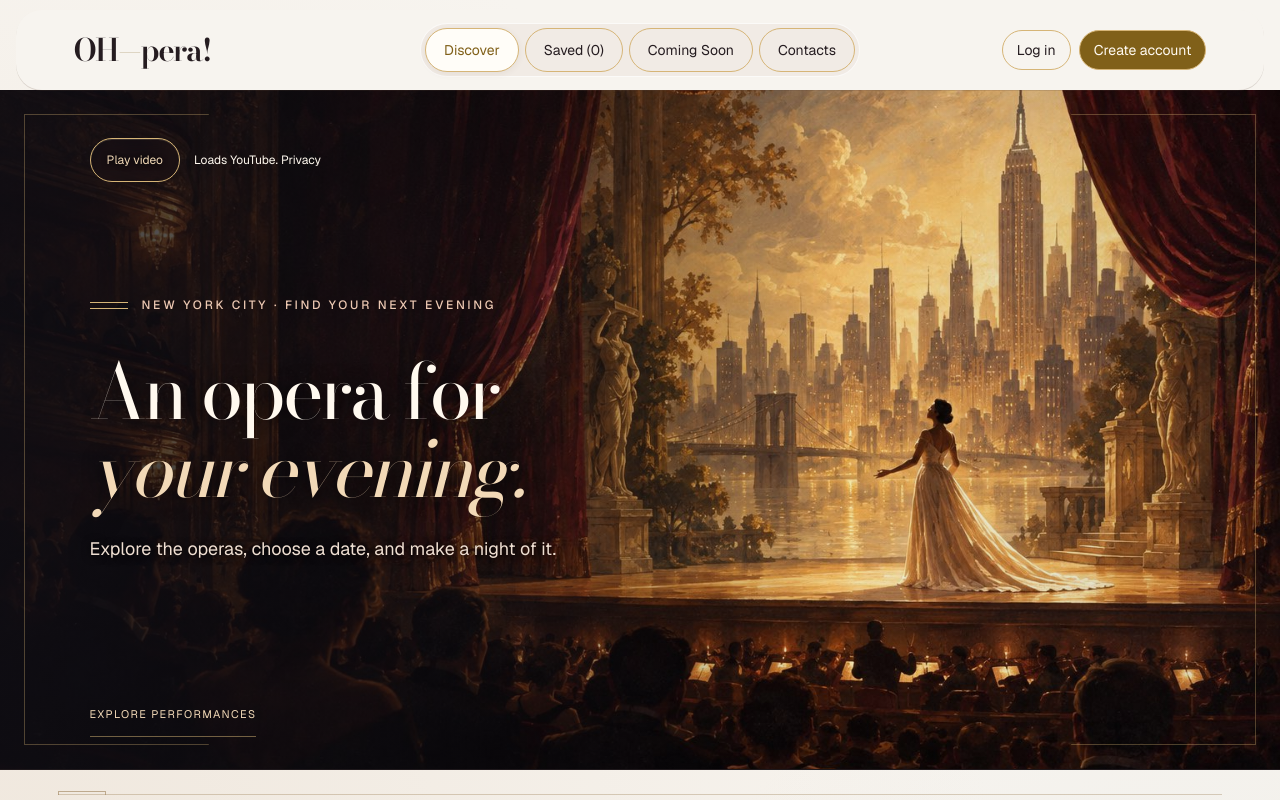
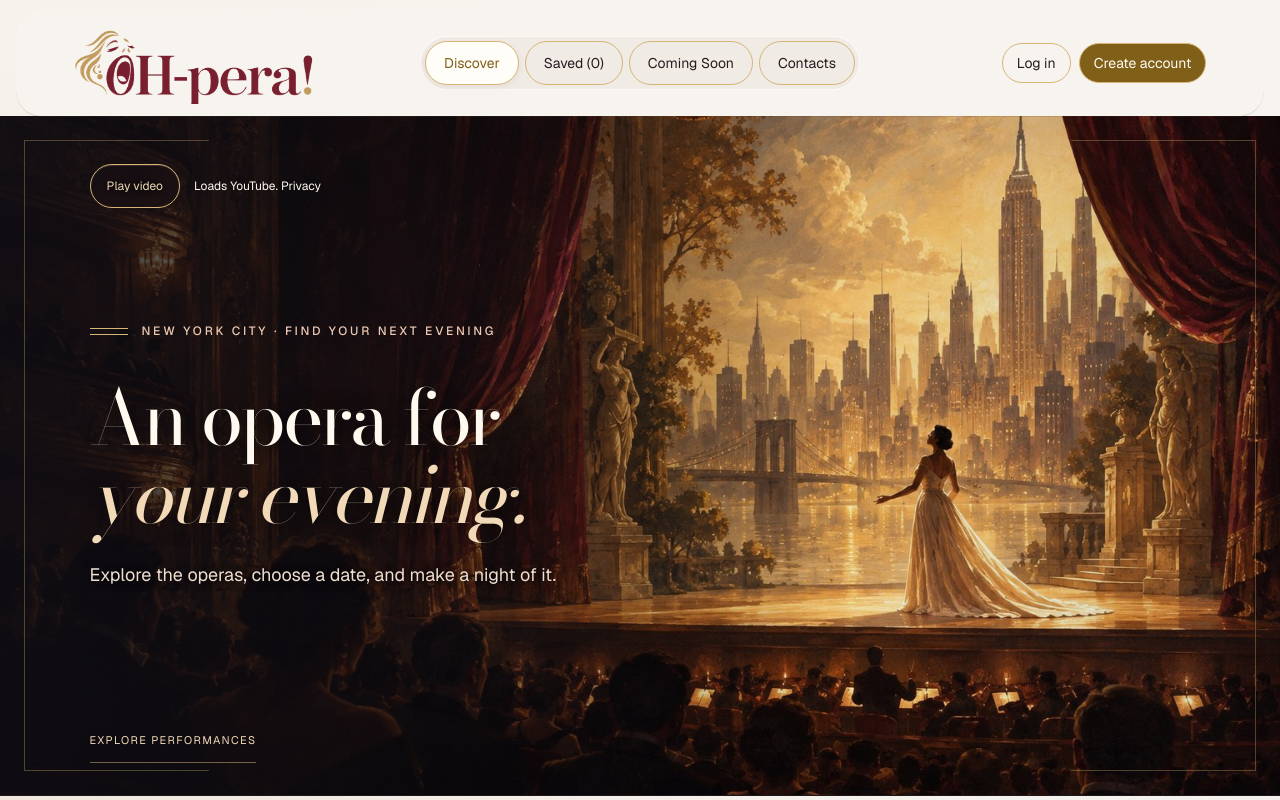
Before and after one commit to anastasiyaglegg/OH-pera, a Next.js app: page / in a window 1280 px wide. Shown: the top 800 px of the page. Built offline with nearby package versions, Linux system fonts and the light colour scheme; no server answers.

Commit message:
Add singing logo header assets and Vercel build config
- Update globals.css and page.tsx for header/logo changes
- Add oh-pera singer logo image
- Add vercel.json to force plain `next build` (bypasses vinext/Cloudflare
  build pipeline, which produced output Vercel couldn't serve)

```diff
--- a/app/globals.css
+++ b/app/globals.css
@@ -257,3 +257,6 @@ body{font-size:17px}
  .date-shortcuts button,.segmented button{font-size:13px}
  .results-summary,.coverage-brief{font-size:14px}
 }
+.site-header .singer-wordmark{position:relative;display:block;width:240px;height:82px;min-width:0;overflow:hidden;justify-self:start}
+.singer-wordmark img{position:absolute;display:block;width:280px;max-width:none;height:auto;left:-20px;top:-22px}
+@media(max-width:800px){.site-header .singer-wordmark{width:240px;height:82px;flex:0 0 240px}}
--- a/app/page.tsx
+++ b/app/page.tsx
@@ -87,7 +87,7 @@ export default function Home(){
  const chips=(Object.keys(f) as (keyof Filters)[]).filter(k=>f[k]!==defaultFilters[k]&&f[k]&&k!=='date'&&(view!=='announcements'||['q','company'].includes(k)));
  const showFilters=view!=='favorites'||(!archive&&savedUpcoming.length>0);
  const renderCard=(p:Performance)=>{const title=displayTitle(p);return <article className="performance-card production-card" key={p.id}><div className="card-performance-date"><time dateTime={p.date}>{formatDate(p.date,true)}</time><span>{formatTime(p.time)}</span></div><div className="art-wrap"><Artwork item={p}/><button className={`save ${favorites.includes(p.id)?'saved':''}`} aria-pressed={favorites.includes(p.id)} aria-label={`${favorites.includes(p.id)?'Unsave':'Save'} ${title.title}, ${formatDate(p.date,true)}`} onClick={()=>toggleSave(p)}>{favorites.includes(p.id)?'♥':'♡'}</button></div><div className="production-body"><p className="company">{p.company}</p><span className="event-kind">{kindName(p.kind)}</span><h3>{title.title}</h3>{title.composer&&<p className="composer">{title.composer}</p>}<p className="venue-line">{[p.venue,p.borough].filter(Boolean).join(' · ')}</p><Freshness item={p}/><button className="details-button" onClick={()=>openEvent(p.id)} aria-label={`View ${title.title} on ${formatDate(p.date,true)}, ${p.company}`}>View performance</button></div></article>;};
- return <><a className="skip-link" href="#main-content">Skip to content</a><header className={`site-header ${scrolled?'is-scrolled':''}`}><button className="wordmark" onClick={()=>navigate('discover')} aria-label="OH-pera home">OH<span>—</span>pera!</button><nav aria-label="Primary navigation">{([['discover','Discover'],['favorites',`Saved (${savedUpcoming.length})`],['announcements','Coming Soon'],['about','Contacts']] as [View,string][]).map(([key,label])=><button key={key} aria-current={view===key?'page':undefined} className={view===key?'active':''} onClick={()=>navigate(key)}>{label}</button>)}</nav><AccountMenu/></header>
+ return <><a className="skip-link" href="#main-content">Skip to content</a><header className={`site-header ${scrolled?'is-scrolled':''}`}><button className="wordmark singer-wordmark" onClick={()=>navigate('discover')} aria-label="OH-pera home"><img src="/images/oh-pera-singer-logo.png" alt="" width={1776} height={888} fetchPriority="high"/></button><nav aria-label="Primary navigation">{([['discover','Discover'],['favorites',`Saved (${savedUpcoming.length})`],['announcements','Coming Soon'],['about','Contacts']] as [View,string][]).map(([key,label])=><button key={key} aria-current={view===key?'page':undefined} className={view===key?'active':''} onClick={()=>navigate(key)}>{label}</button>)}</nav><AccountMenu/></header>
  <main id="main-content">{savesMessage&&<p className="auth-message" role="status">{savesMessage}</p>}{savesLoading&&<p role="status">Loading your saved performances…</p>}{view==='about'?<About onDiscover={()=>navigate('discover')}/>:<>
  <section className={`hero ${view==='discover'?'illustrated-hero':'compact-hero'}`}>{view==='discover'&&<HeroVideo/>}<p className="eyebrow">{view==='discover'?'New York City · Find your next evening':view==='favorites'?'Your personal shortlist':'Looking ahead'}</p><h1>{view==='discover'?<>An opera for<br/><em>your evening.</em></>:view==='favorites'?'Saved performances':'Coming Soon'}</h1><p className="intro">{view==='discover'?'Explore the operas, choose a date, and make a night of it.':view==='favorites'?'Log in to see your account’s saved performances. Your list is separate from other accounts.':'Announced productions with individual dates still to be confirmed.'}</p>
  {view==='discover'&&<a className="hero-explore" href="#results-heading">Explore performances</a>}</section>
```
Also changed, not shown: public/images/oh-pera-singer-logo.png (added), vercel.json (added).
